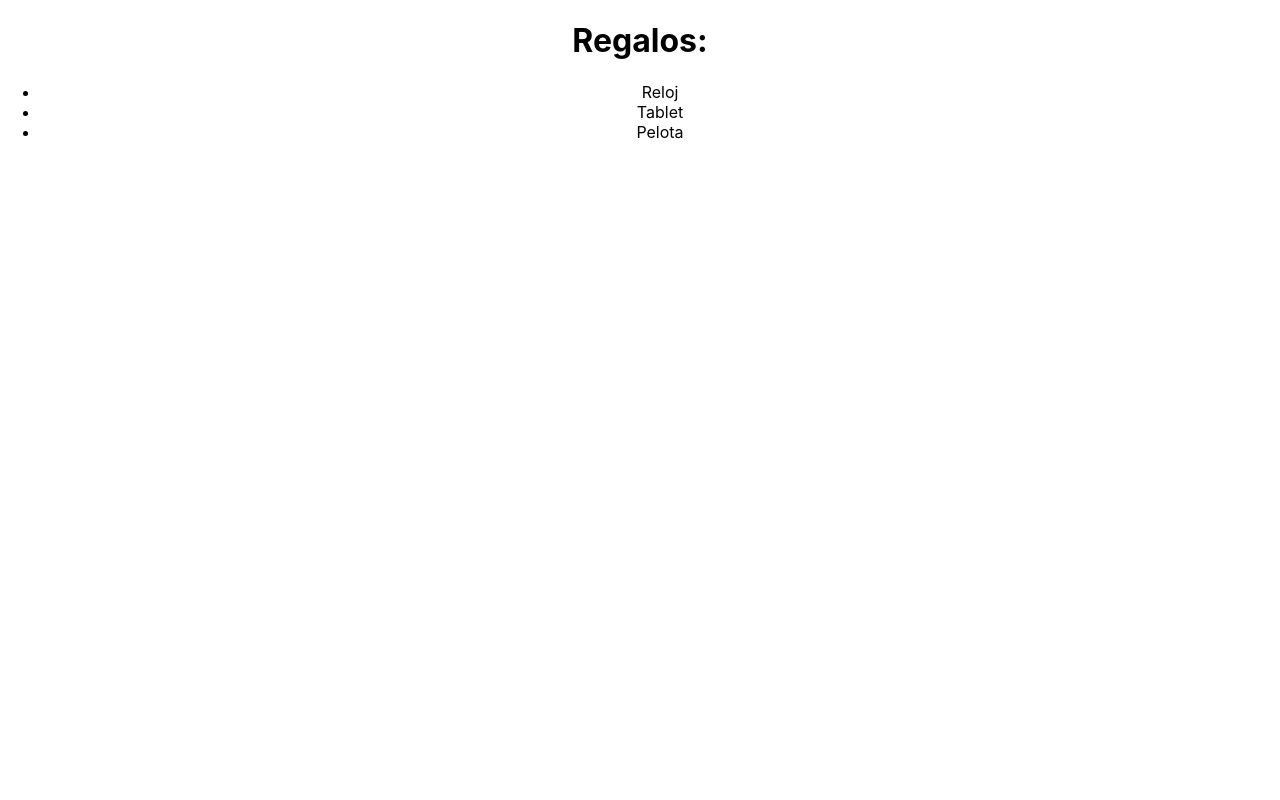
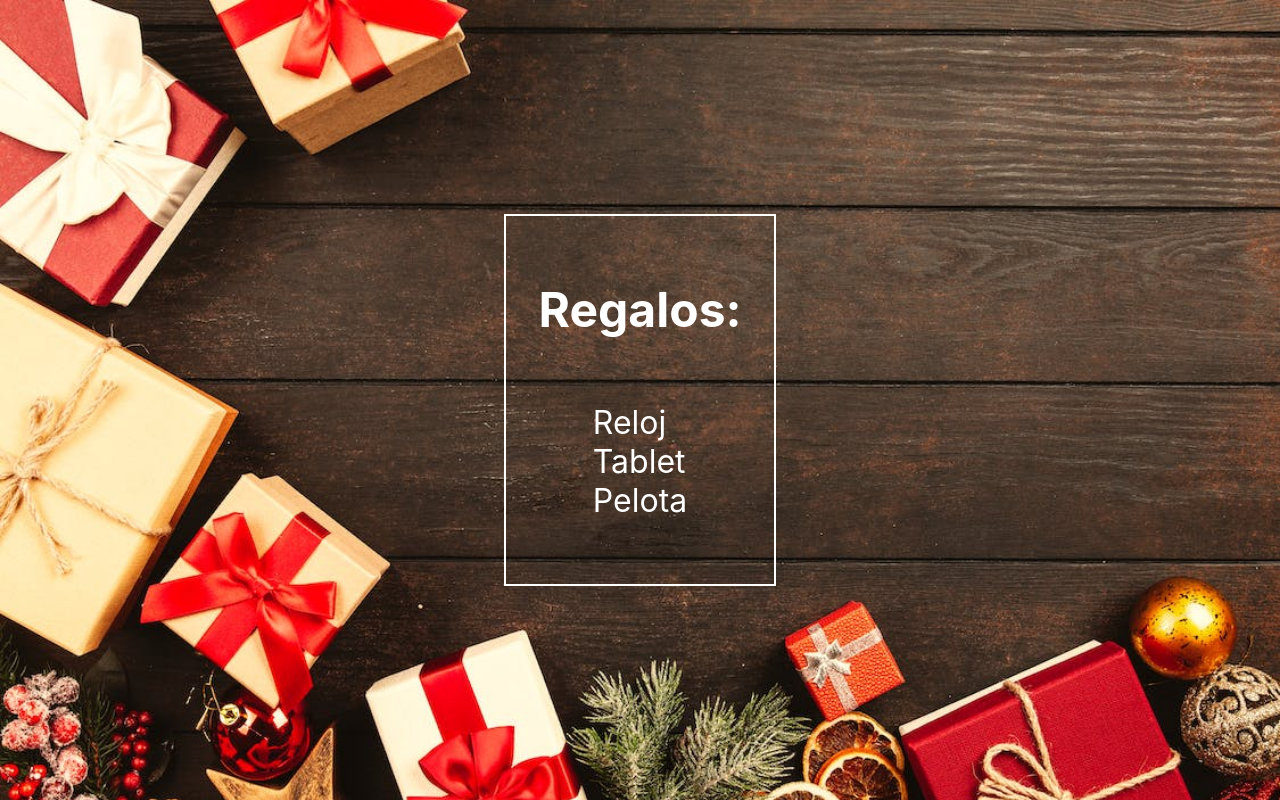
Before and after one commit to l3c45/Adviency-Reto-Gonzalo-Pozzo, a React (Create React App) app: page / in a window 1280 px wide. Built offline with nearby package versions, Linux system fonts and the light colour scheme.

Commit message:
Reto Dia 2

```diff
--- a/src/App.css
+++ b/src/App.css
@@ -1,38 +1,32 @@
 .App {
   text-align: center;
+  height: 100vh;
+  display: flex;
+  align-items: center;
+  justify-content: center;
 }
 
-.App-logo {
-  height: 40vmin;
-  pointer-events: none;
+.list {
+  display: flex;
+  align-items: center;
+  justify-content: center;
+  flex-direction: column;
+  padding: 2rem;
+  border:2px solid #fff;
+}
+.list h1{
+  font-size: 3rem;
 }
 
-@media (prefers-reduced-motion: no-preference) {
-  .App-logo {
-    animation: App-logo-spin infinite 20s linear;
-  }
+.list h1, ul{
+  color:#fff
+}
+.list ul {
+  font-size: 2rem;
+  padding: 0;
+  list-style: none;
 }
 
-.App-header {
-  background-color: #282c34;
-  min-height: 100vh;
-  display: flex;
-  flex-direction: column;
-  align-items: center;
-  justify-content: center;
-  font-size: calc(10px + 2vmin);
-  color: white;
+.list ul li {
+  text-align: start;
 }
-
-.App-link {
-  color: #61dafb;
-}
-
-@keyframes App-logo-spin {
-  from {
-    transform: rotate(0deg);
-  }
-  to {
-    transform: rotate(360deg);
-  }
-}
--- a/src/App.js
+++ b/src/App.js
@@ -1,10 +1,11 @@
-
+import bkgnd from "./assets/background.jpeg"
 import './App.css';
 
 function App() {
   return (
-    <div className="App">
-    <div>
+    <div style={{backgroundImage: `url(${bkgnd})`,backgroundSize:"cover"
+  }} className="App">
+    <div className="list">
       <h1>Regalos:</h1>
       <ul>
         <li>Reloj</li>
```
Also changed, not shown: src/assets/background.jpeg (added).
